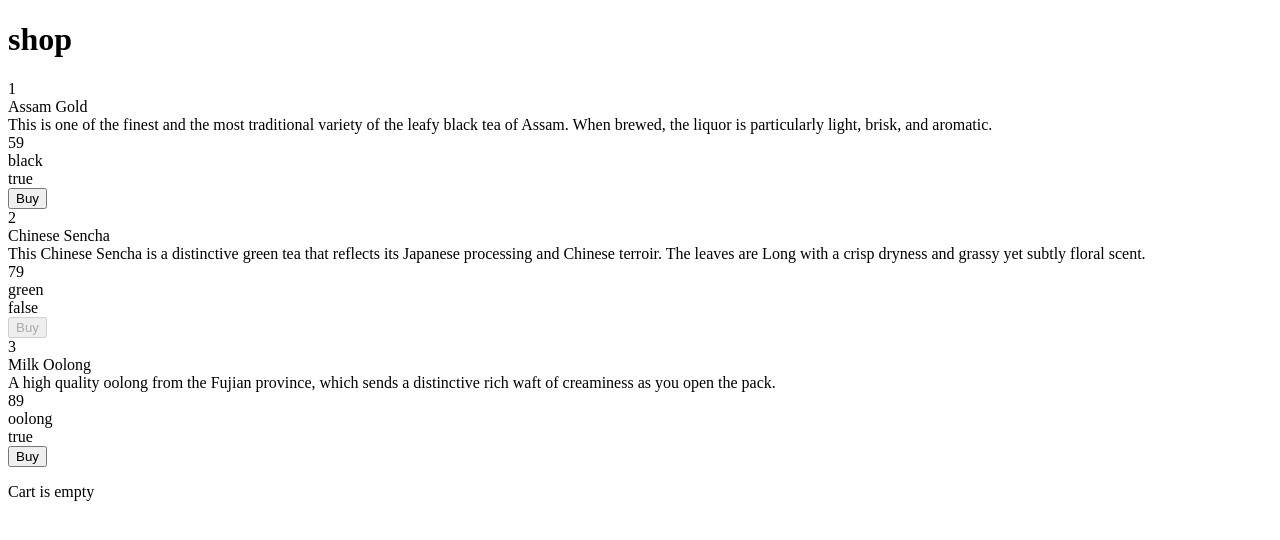
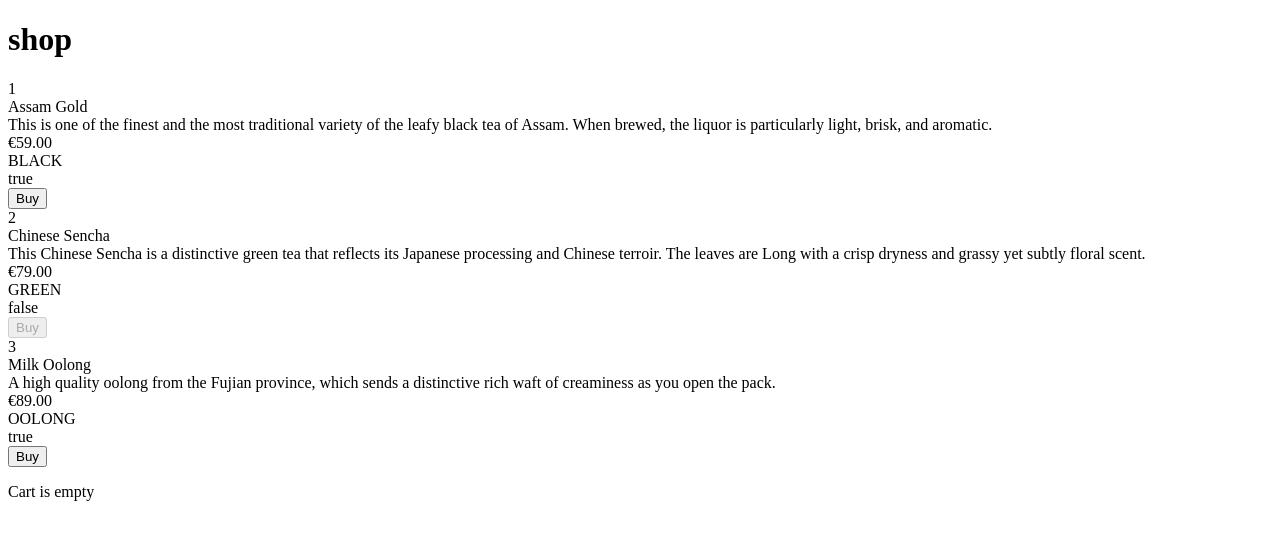
Before and after one commit to Celentia/shop, an Angular app: page /home in a window 1280 px wide. Shown: the top 540 px of the page. Built offline with nearby package versions, Linux system fonts and the light colour scheme.

Commit message:
Task 4. Pipes

```diff
--- a/src/app/cart/cart.module.ts
+++ b/src/app/cart/cart.module.ts
@@ -1,12 +1,11 @@
 import { NgModule } from '@angular/core';
-import { CommonModule } from '@angular/common';
 import { CartListComponent } from './components/cart-list/cart-list.component';
 import { CartItemComponent } from './components/cart-item/cart-item.component';
 import { SharedModule } from '../shared/shared.module';
 
 @NgModule({
   declarations: [CartListComponent, CartItemComponent],
-  imports: [CommonModule, SharedModule],
+  imports: [SharedModule],
   exports: [CartListComponent, CartItemComponent]
 })
 export class CartModule {}
--- a/src/app/cart/components/cart-item/cart-item.component.html
+++ b/src/app/cart/components/cart-item/cart-item.component.html
@@ -2,7 +2,7 @@
   <div>{{ item.id }}</div>
   <div>{{ item.name }}</div>
   <div>{{ item.quantity }}</div>
-  <div>{{ item.price }}</div>
+  <div>{{ item.price | currency: 'EUR' : 'symbol' }}</div>
   <button (click)="onDeleteItem(item.id)">Delete</button>
   <button (click)="onQuantityIncrease(item.id)">Increase quantity</button>
   <button (click)="onQuantityDecrease(item.id)">Decrease quantity</button>
--- a/src/app/cart/components/cart-list/cart-list.component.html
+++ b/src/app/cart/components/cart-list/cart-list.component.html
@@ -1,6 +1,6 @@
 <ng-container *ngIf="isEmpty; else emptyCart">
   <app-cart-item
-    *ngFor="let item of cartItems; trackBy: trackByFn"
+    *ngFor="let item of cartItems | orderBy: selectedSortField : isChecked; trackBy: trackByFn"
     [item]="item"
     (deleteItem)="onDeleteItem(item.id)"
     (quantityIncrease)="onQuantityIncrease(item.id)"
@@ -13,6 +13,16 @@
     Total quantity: <span [ngStyle]="{ 'font-weight': 'bold' }">{{ totalQuantity }}</span>
   </div>
   <button (click)="onRemoveAll()">Remove all from the cart</button>
+  <select [(ngModel)]="selectedSortField">
+    <option selected disabled>Sort by</option>
+    <option value="name">Name</option>
+    <option value="quantity">Quantity</option>
+    <option value="price">Price</option>
+  </select>
+  <label>
+    Change sort order
+    <input type="checkbox" id="checkbox" (change)="onCheckboxChange()" />
+  </label>
 </ng-container>
 <ng-template #emptyCart>
   <p>Cart is empty</p>
--- a/src/app/cart/components/cart-list/cart-list.component.ts
+++ b/src/app/cart/components/cart-list/cart-list.component.ts
@@ -11,7 +11,9 @@ export class CartListComponent implements DoCheck {
   cartItems: CartItem[] = [];
   totalCost!: number;
   totalQuantity!: number;
+  selectedSortField: string = 'Sort by';
   isEmpty = true;
+  isChecked = false;
 
   private cartService = inject(CartService);
 
@@ -43,6 +45,10 @@ export class CartListComponent implements DoCheck {
     this.updateCartItems();
   }
 
+  onCheckboxChange() {
+    this.isChecked = !this.isChecked;
+  }
+
   private updateCartItems() {
     this.cartItems = this.cartService.getCartItems();
     this.totalCost = this.cartService.totalCost;
--- a/src/app/products/components/product-list/product-list.component.html
+++ b/src/app/products/components/product-list/product-list.component.html
@@ -1,3 +1,4 @@
-<app-product *ngFor="let product of products" [product]="product" (addToCart)="onAddToCart($event)"></app-product>
-
+<ng-container *ngIf="products$ | async as products">
+  <app-product *ngFor="let product of products" [product]="product" (addToCart)="onAddToCart($event)"></app-product>
+</ng-container>
 <app-cart-list></app-cart-list>
--- a/src/app/products/components/product-list/product-list.component.ts
+++ b/src/app/products/components/product-list/product-list.component.ts
@@ -1,4 +1,5 @@
 import { Component, OnInit, inject } from '@angular/core';
+import { Observable, of } from 'rxjs';
 import { ProductsService } from '../../services/products.service';
 import { Product } from '../../models/product.model';
 import { CartService } from '../../../cart/services/cart.service';
@@ -9,13 +10,13 @@ import { CartService } from '../../../cart/services/cart.service';
   styleUrls: ['./product-list.component.scss']
 })
 export class ProductListComponent implements OnInit {
-  products: Product[] = [];
+  products$: Observable<Array<Product>> = of([]);
 
   private productsService = inject(ProductsService);
   private cartService = inject(CartService);
 
   ngOnInit(): void {
-    this.products = this.productsService.getProducts();
+    this.products$ = this.productsService.getProducts();
   }
 
   onAddToCart(product: Product) {
--- a/src/app/products/components/product/product.component.html
+++ b/src/app/products/components/product/product.component.html
@@ -1,7 +1,7 @@
 <div>{{ product.id }}</div>
 <div appTextEmphasis="green">{{ product.name }}</div>
 <div>{{ product.description }}</div>
-<div>{{ product.price }}</div>
-<div>{{ product.category }}</div>
+<div>{{ product.price | currency: 'EUR' : 'symbol' }}</div>
+<div>{{ product.category | uppercase }}</div>
 <div>{{ product.isAvailable }}</div>
 <button (click)="onAddToCart()" [disabled]="!product.isAvailable">Buy</button>
--- a/src/app/products/products.module.ts
+++ b/src/app/products/products.module.ts
@@ -1,5 +1,4 @@
 import { NgModule } from '@angular/core';
-import { CommonModule } from '@angular/common';
 import { ProductListComponent } from './components/product-list/product-list.component';
 import { ProductComponent } from './components/product/product.component';
 import { CartModule } from '../cart/cart.module';
@@ -7,7 +6,7 @@ import { SharedModule } from '../shared/shared.module';
 
 @NgModule({
   declarations: [ProductComponent, ProductListComponent],
-  imports: [CommonModule, CartModule, SharedModule],
+  imports: [CartModule, SharedModule],
   exports: [ProductListComponent]
 })
 export class ProductsModule {}
--- a/src/app/products/services/products.service.ts
+++ b/src/app/products/services/products.service.ts
@@ -1,4 +1,5 @@
 import { Injectable } from '@angular/core';
+import { Observable, of } from 'rxjs';
 import { Product } from '../models/product.model';
 import { ProductCategory } from '../models/product-category.enum';
 
@@ -6,8 +7,8 @@ import { ProductCategory } from '../models/product-category.enum';
   providedIn: 'root'
 })
 export class ProductsService {
-  getProducts(): Array<Product> {
-    return [
+  getProducts(): Observable<Array<Product>> {
+    const products: Array<Product> = [
       {
         id: 1,
         name: 'Assam Gold',
@@ -36,5 +37,6 @@ export class ProductsService {
         isAvailable: true
       }
     ];
+    return of(products);
   }
 }
--- /dev/null
+++ b/src/app/shared/pipes/order-by.pipe.ts
@@ -0,0 +1,25 @@
+import { Pipe, PipeTransform } from '@angular/core';
+
+@Pipe({
+  name: 'orderBy'
+})
+export class OrderByPipe implements PipeTransform {
+  transform(array: any[], key: string, isAsc: boolean = false): any[] {
+    const order = isAsc ? -1 : 1;
+
+    array.sort((first: any, second: any) => {
+      const firstValue = first[key];
+      const secondValue = second[key];
+
+      if (firstValue < secondValue) {
+        return -1 * order;
+      } else if (firstValue > secondValue) {
+        return 1 * order;
+      } else {
+        return 0;
+      }
+    });
+
+    return array;
+  }
+}
```
Also changed, not shown: src/app/shared/shared.module.ts (+4 -3 lines), 2 other files (tests, documents, lock files or other folders).
